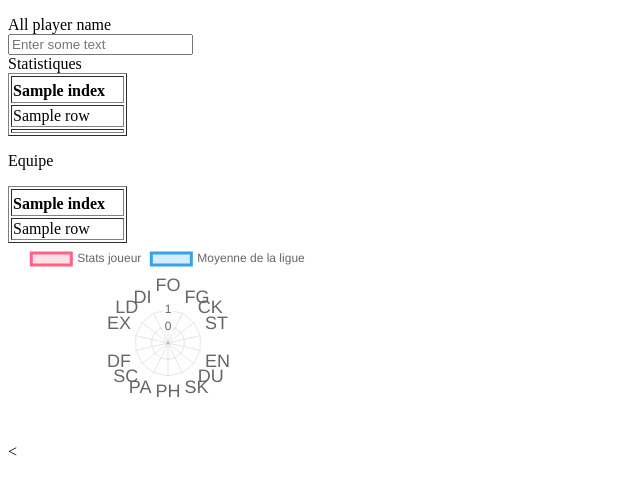
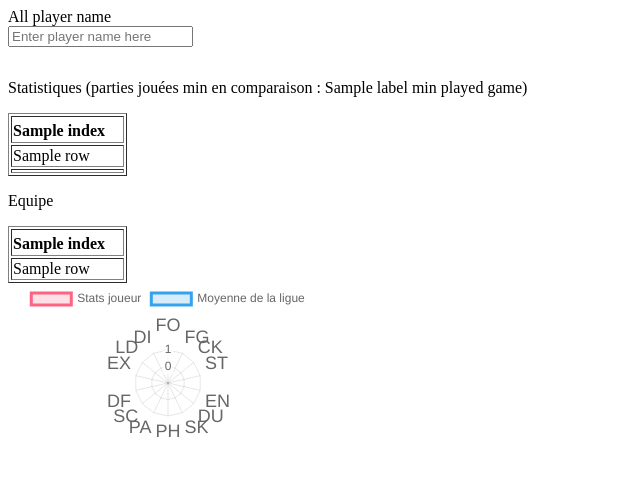
Before and after one commit to MikaelBrassard99/simu-ashl, a Flask app: template template/allStats.html in a window 1280 px wide. Shown: the top 495 px of the page, without its empty margins (0-640 px from the left). Run offline with Flask 3, Linux system fonts and the light colour scheme; the template is opened without the code that fills it: most values are stand-ins (such as "Sample title", 1, 10 or a date in 2020); data that the repository does not hold is empty; some libraries are stand-ins or nearby versions.

Commit message:
update allStats

```diff
--- a/main.py
+++ b/main.py
@@ -1,12 +1,17 @@
 from flask import Flask, render_template, request, jsonify
 # importing pandas as pd
 import pandas as pd
+import numpy as np
 import sqlite3
 
 app = Flask(__name__, template_folder='template', static_folder='static')
 
 data = None
 generalStatsColumns = ['FO', 'FG', 'CK', 'ST','EN', 'DU', 'SK', 'PH', 'PA', 'SC', 'DF', 'EX', 'LD', 'DI']
+
+config_bd = {
+    "MinimumGamePlayed" : 0
+}
 
 
 @app.route("/")
@@ -19,18 +24,20 @@ def allStats():
 
     conn = sqlite3.connect('ASHL13-STHS.db')
 
-    #sql query to match PalyerInfo and PlayerStat who play Pro(status > 1) and have played a minimum of 1 game
-    queryGeneral = 'SELECT PlayerProSeasonStat.Name, PlayerInfo.TeamName, PlayerInfo.PosC, PlayerInfo.PosLW, PlayerInfo.PosRW, PlayerInfo.PosD, PlayerInfo.SalaryAverage, PlayerInfo.CK, PlayerInfo.FG, PlayerInfo.DI, PlayerInfo.SK, PlayerInfo.ST, PlayerInfo.EN, PlayerInfo.DU, PlayerInfo.PH, PlayerInfo.FO, PlayerInfo.PA, PlayerInfo.SC, PlayerInfo.DF, PlayerInfo.PS, PlayerInfo.EX, PlayerInfo.LD, PlayerInfo.PO, PlayerProSeasonStat.GP, PlayerProSeasonStat.Shots, PlayerProSeasonStat.G, PlayerProSeasonStat.A, PlayerProSeasonStat.P, PlayerProSeasonStat.PlusMinus, PlayerProSeasonStat.Pim, PlayerProSeasonStat.ShotsBlock, PlayerProSeasonStat.OwnShotsBlock, PlayerProSeasonStat.OwnShotsMissGoal, PlayerProSeasonStat.Hits, PlayerProSeasonStat.HitsTook, PlayerProSeasonStat.GW, PlayerProSeasonStat.GT, PlayerProSeasonStat.FaceOffWon, PlayerProSeasonStat.FaceOffTotal, PlayerProSeasonStat.PPG, PlayerProSeasonStat.PPA, PlayerProSeasonStat.PPP, PlayerProSeasonStat.PPShots, PlayerProSeasonStat.PKG, PlayerProSeasonStat.PKA, PlayerProSeasonStat.PKP, PlayerProSeasonStat.PKShots, PlayerProSeasonStat.GiveAway, PlayerProSeasonStat.TakeAway, PlayerProSeasonStat.PuckPossesionTime  FROM PlayerProSeasonStat LEFT JOIN PlayerInfo ON PlayerProSeasonStat.Number = PlayerInfo.Number where PlayerProSeasonStat.GP <> 0 and PlayerInfo.Status1 > 1 and PlayerProSeasonStat.GP > 50 ORDER BY PlayerInfo.Name'  # Change 'your_table_name' to the name of your table
-    queryForward = 'SELECT PlayerProSeasonStat.Name, PlayerInfo.TeamName, PlayerInfo.PosC, PlayerInfo.PosLW, PlayerInfo.PosRW, PlayerInfo.PosD, PlayerInfo.SalaryAverage, PlayerInfo.CK, PlayerInfo.FG, PlayerInfo.DI, PlayerInfo.SK, PlayerInfo.ST, PlayerInfo.EN, PlayerInfo.DU, PlayerInfo.PH, PlayerInfo.FO, PlayerInfo.PA, PlayerInfo.SC, PlayerInfo.DF, PlayerInfo.PS, PlayerInfo.EX, PlayerInfo.LD, PlayerInfo.PO, PlayerProSeasonStat.GP, PlayerProSeasonStat.Shots, PlayerProSeasonStat.G, PlayerProSeasonStat.A, PlayerProSeasonStat.P, PlayerProSeasonStat.PlusMinus, PlayerProSeasonStat.Pim, PlayerProSeasonStat.ShotsBlock, PlayerProSeasonStat.OwnShotsBlock, PlayerProSeasonStat.OwnShotsMissGoal, PlayerProSeasonStat.Hits, PlayerProSeasonStat.HitsTook, PlayerProSeasonStat.GW, PlayerProSeasonStat.GT, PlayerProSeasonStat.FaceOffWon, PlayerProSeasonStat.FaceOffTotal, PlayerProSeasonStat.PPG, PlayerProSeasonStat.PPA, PlayerProSeasonStat.PPP, PlayerProSeasonStat.PPShots, PlayerProSeasonStat.PKG, PlayerProSeasonStat.PKA, PlayerProSeasonStat.PKP, PlayerProSeasonStat.PKShots, PlayerProSeasonStat.GiveAway, PlayerProSeasonStat.TakeAway, PlayerProSeasonStat.PuckPossesionTime  FROM PlayerProSeasonStat LEFT JOIN PlayerInfo ON PlayerProSeasonStat.Number = PlayerInfo.Number where PlayerProSeasonStat.GP <> 0 and PlayerInfo.Status1 > 1 and PlayerInfo.PosD = "False" and PlayerProSeasonStat.GP > 50'  # Change 'your_table_name' to the name of your table
-    queryDefence = 'SELECT PlayerProSeasonStat.Name, PlayerInfo.TeamName, PlayerInfo.PosC, PlayerInfo.PosLW, PlayerInfo.PosRW, PlayerInfo.PosD, PlayerInfo.SalaryAverage, PlayerInfo.CK, PlayerInfo.FG, PlayerInfo.DI, PlayerInfo.SK, PlayerInfo.ST, PlayerInfo.EN, PlayerInfo.DU, PlayerInfo.PH, PlayerInfo.FO, PlayerInfo.PA, PlayerInfo.SC, PlayerInfo.DF, PlayerInfo.PS, PlayerInfo.EX, PlayerInfo.LD, PlayerInfo.PO, PlayerProSeasonStat.GP, PlayerProSeasonStat.Shots, PlayerProSeasonStat.G, PlayerProSeasonStat.A, PlayerProSeasonStat.P, PlayerProSeasonStat.PlusMinus, PlayerProSeasonStat.Pim, PlayerProSeasonStat.ShotsBlock, PlayerProSeasonStat.OwnShotsBlock, PlayerProSeasonStat.OwnShotsMissGoal, PlayerProSeasonStat.Hits, PlayerProSeasonStat.HitsTook, PlayerProSeasonStat.GW, PlayerProSeasonStat.GT, PlayerProSeasonStat.FaceOffWon, PlayerProSeasonStat.FaceOffTotal, PlayerProSeasonStat.PPG, PlayerProSeasonStat.PPA, PlayerProSeasonStat.PPP, PlayerProSeasonStat.PPShots, PlayerProSeasonStat.PKG, PlayerProSeasonStat.PKA, PlayerProSeasonStat.PKP, PlayerProSeasonStat.PKShots, PlayerProSeasonStat.GiveAway, PlayerProSeasonStat.TakeAway, PlayerProSeasonStat.PuckPossesionTime  FROM PlayerProSeasonStat LEFT JOIN PlayerInfo ON PlayerProSeasonStat.Number = PlayerInfo.Number where PlayerProSeasonStat.GP <> 0 and PlayerInfo.Status1 > 1 and PlayerInfo.PosD = "True" and PlayerProSeasonStat.GP > 50'  # Change 'your_table_name' to the name of your table
+    #sql query to match PalyerInfo and PlayerStat who play Pro(status > 1) and have played a minimum of MinimumGamePlayed in config_bd variable
+    queryGeneral = f'SELECT PlayerProSeasonStat.Name, PlayerInfo.TeamName, PlayerInfo.PosC, PlayerInfo.PosLW, PlayerInfo.PosRW, PlayerInfo.PosD, PlayerInfo.SalaryAverage, PlayerInfo.CK, PlayerInfo.FG, PlayerInfo.DI, PlayerInfo.SK, PlayerInfo.ST, PlayerInfo.EN, PlayerInfo.DU, PlayerInfo.PH, PlayerInfo.FO, PlayerInfo.PA, PlayerInfo.SC, PlayerInfo.DF, PlayerInfo.PS, PlayerInfo.EX, PlayerInfo.LD, PlayerInfo.PO, PlayerProSeasonStat.GP, PlayerProSeasonStat.Shots, PlayerProSeasonStat.G, PlayerProSeasonStat.A, PlayerProSeasonStat.P, PlayerProSeasonStat.PlusMinus, PlayerProSeasonStat.Pim, PlayerProSeasonStat.ShotsBlock, PlayerProSeasonStat.OwnShotsBlock, PlayerProSeasonStat.OwnShotsMissGoal, PlayerProSeasonStat.Hits, PlayerProSeasonStat.HitsTook, PlayerProSeasonStat.GW, PlayerProSeasonStat.GT, PlayerProSeasonStat.FaceOffWon, PlayerProSeasonStat.FaceOffTotal, PlayerProSeasonStat.PPG, PlayerProSeasonStat.PPA, PlayerProSeasonStat.PPP, PlayerProSeasonStat.PPShots, PlayerProSeasonStat.PKG, PlayerProSeasonStat.PKA, PlayerProSeasonStat.PKP, PlayerProSeasonStat.PKShots, PlayerProSeasonStat.GiveAway, PlayerProSeasonStat.TakeAway, PlayerProSeasonStat.PuckPossesionTime  FROM PlayerProSeasonStat LEFT JOIN PlayerInfo ON PlayerProSeasonStat.Number = PlayerInfo.Number where PlayerProSeasonStat.GP <> 0 and PlayerInfo.Status1 > 1 ORDER BY PlayerInfo.Name'
+    df_gen = pd.read_sql(queryGeneral, conn)
+    config_bd["MinimumGamePlayed"] = ((df_gen['GP'].max()/2))
 
-    df_gen = pd.read_sql(queryGeneral, conn)
+    queryForward = f'SELECT PlayerProSeasonStat.Name, PlayerInfo.TeamName, PlayerInfo.PosC, PlayerInfo.PosLW, PlayerInfo.PosRW, PlayerInfo.PosD, PlayerInfo.SalaryAverage, PlayerInfo.CK, PlayerInfo.FG, PlayerInfo.DI, PlayerInfo.SK, PlayerInfo.ST, PlayerInfo.EN, PlayerInfo.DU, PlayerInfo.PH, PlayerInfo.FO, PlayerInfo.PA, PlayerInfo.SC, PlayerInfo.DF, PlayerInfo.PS, PlayerInfo.EX, PlayerInfo.LD, PlayerInfo.PO, PlayerProSeasonStat.GP, PlayerProSeasonStat.Shots, PlayerProSeasonStat.G, PlayerProSeasonStat.A, PlayerProSeasonStat.P, PlayerProSeasonStat.PlusMinus, PlayerProSeasonStat.Pim, PlayerProSeasonStat.ShotsBlock, PlayerProSeasonStat.OwnShotsBlock, PlayerProSeasonStat.OwnShotsMissGoal, PlayerProSeasonStat.Hits, PlayerProSeasonStat.HitsTook, PlayerProSeasonStat.GW, PlayerProSeasonStat.GT, PlayerProSeasonStat.FaceOffWon, PlayerProSeasonStat.FaceOffTotal, PlayerProSeasonStat.PPG, PlayerProSeasonStat.PPA, PlayerProSeasonStat.PPP, PlayerProSeasonStat.PPShots, PlayerProSeasonStat.PKG, PlayerProSeasonStat.PKA, PlayerProSeasonStat.PKP, PlayerProSeasonStat.PKShots, PlayerProSeasonStat.GiveAway, PlayerProSeasonStat.TakeAway, PlayerProSeasonStat.PuckPossesionTime  FROM PlayerProSeasonStat LEFT JOIN PlayerInfo ON PlayerProSeasonStat.Number = PlayerInfo.Number where  PlayerInfo.Status1 > 1 and PlayerInfo.PosD = "False" and PlayerProSeasonStat.GP > "{config_bd["MinimumGamePlayed"]}"'
+    queryDefence = f'SELECT PlayerProSeasonStat.Name, PlayerInfo.TeamName, PlayerInfo.PosC, PlayerInfo.PosLW, PlayerInfo.PosRW, PlayerInfo.PosD, PlayerInfo.SalaryAverage, PlayerInfo.CK, PlayerInfo.FG, PlayerInfo.DI, PlayerInfo.SK, PlayerInfo.ST, PlayerInfo.EN, PlayerInfo.DU, PlayerInfo.PH, PlayerInfo.FO, PlayerInfo.PA, PlayerInfo.SC, PlayerInfo.DF, PlayerInfo.PS, PlayerInfo.EX, PlayerInfo.LD, PlayerInfo.PO, PlayerProSeasonStat.GP, PlayerProSeasonStat.Shots, PlayerProSeasonStat.G, PlayerProSeasonStat.A, PlayerProSeasonStat.P, PlayerProSeasonStat.PlusMinus, PlayerProSeasonStat.Pim, PlayerProSeasonStat.ShotsBlock, PlayerProSeasonStat.OwnShotsBlock, PlayerProSeasonStat.OwnShotsMissGoal, PlayerProSeasonStat.Hits, PlayerProSeasonStat.HitsTook, PlayerProSeasonStat.GW, PlayerProSeasonStat.GT, PlayerProSeasonStat.FaceOffWon, PlayerProSeasonStat.FaceOffTotal, PlayerProSeasonStat.PPG, PlayerProSeasonStat.PPA, PlayerProSeasonStat.PPP, PlayerProSeasonStat.PPShots, PlayerProSeasonStat.PKG, PlayerProSeasonStat.PKA, PlayerProSeasonStat.PKP, PlayerProSeasonStat.PKShots, PlayerProSeasonStat.GiveAway, PlayerProSeasonStat.TakeAway, PlayerProSeasonStat.PuckPossesionTime  FROM PlayerProSeasonStat LEFT JOIN PlayerInfo ON PlayerProSeasonStat.Number = PlayerInfo.Number where  PlayerInfo.Status1 > 1 and PlayerInfo.PosD = "True" and PlayerProSeasonStat.GP > "{config_bd["MinimumGamePlayed"]}"'
     df_Fwd = pd.read_sql(queryForward, conn)
     df_Def = pd.read_sql(queryDefence, conn)
 
+
     # playerSelect = pd.read_sql(queryDefence, conn)
     conn.close()
-    return render_template("allStats.html", league_data=df_gen, average_Def=generateOVStats(df_Def), average_Fwd=generateOVStats(df_Fwd), avg_league_stat_fwd=generateStats(df_Fwd, generalStatsColumns)[1], avg_league_stat_def=generateStats(df_Def, generalStatsColumns)[1])
+    return render_template("allStats.html", league_data=df_gen, average_Def=generateOVStats(df_Def), average_Fwd=generateOVStats(df_Fwd), avg_league_stat_fwd=generateStats(df_Fwd, generalStatsColumns)[1], avg_league_stat_def=generateStats(df_Def, generalStatsColumns)[1], label_min_played_game = config_bd["MinimumGamePlayed"])
         # Handle other request methods
 
 @app.route("/updateChart", methods=['GET', 'POST'])
@@ -43,22 +50,19 @@ def updateChart():
     conn = sqlite3.connect('ASHL13-STHS.db')
 
     if data:
-        querySelectedPlayer = f'SELECT PlayerProSeasonStat.Name, PlayerInfo.TeamName, PlayerInfo.PosC, PlayerInfo.PosLW, PlayerInfo.PosRW, PlayerInfo.PosD, PlayerInfo.SalaryAverage, PlayerInfo.CK, PlayerInfo.FG, PlayerInfo.DI, PlayerInfo.SK, PlayerInfo.ST, PlayerInfo.EN, PlayerInfo.DU, PlayerInfo.PH, PlayerInfo.FO, PlayerInfo.PA, PlayerInfo.SC, PlayerInfo.DF, PlayerInfo.PS, PlayerInfo.EX, PlayerInfo.LD, PlayerInfo.PO, PlayerProSeasonStat.GP, PlayerProSeasonStat.Shots, PlayerProSeasonStat.G, PlayerProSeasonStat.A, PlayerProSeasonStat.P, PlayerProSeasonStat.PlusMinus, PlayerProSeasonStat.Pim, PlayerProSeasonStat.ShotsBlock, PlayerProSeasonStat.OwnShotsBlock, PlayerProSeasonStat.OwnShotsMissGoal, PlayerProSeasonStat.Hits, PlayerProSeasonStat.HitsTook, PlayerProSeasonStat.GW, PlayerProSeasonStat.GT, PlayerProSeasonStat.FaceOffWon, PlayerProSeasonStat.FaceOffTotal, PlayerProSeasonStat.PPG, PlayerProSeasonStat.PPA, PlayerProSeasonStat.PPP, PlayerProSeasonStat.PPShots, PlayerProSeasonStat.PKG, PlayerProSeasonStat.PKA, PlayerProSeasonStat.PKP, PlayerProSeasonStat.PKShots, PlayerProSeasonStat.GiveAway, PlayerProSeasonStat.TakeAway, PlayerProSeasonStat.PuckPossesionTime  FROM PlayerProSeasonStat LEFT JOIN PlayerInfo ON PlayerProSeasonStat.Number = PlayerInfo.Number where PlayerInfo.Name = "{data}"'  # Change 'your_table_name' to the name of your table
+        querySelectedPlayer = f'SELECT PlayerProSeasonStat.Name, PlayerInfo.TeamName, PlayerInfo.PosC, PlayerInfo.PosLW, PlayerInfo.PosRW, PlayerInfo.PosD, PlayerInfo.SalaryAverage, PlayerInfo.CK, PlayerInfo.FG, PlayerInfo.DI, PlayerInfo.SK, PlayerInfo.ST, PlayerInfo.EN, PlayerInfo.DU, PlayerInfo.PH, PlayerInfo.FO, PlayerInfo.PA, PlayerInfo.SC, PlayerInfo.DF, PlayerInfo.PS, PlayerInfo.EX, PlayerInfo.LD, PlayerInfo.PO, PlayerProSeasonStat.GP, PlayerProSeasonStat.Shots, PlayerProSeasonStat.G, PlayerProSeasonStat.A, PlayerProSeasonStat.P, PlayerProSeasonStat.PlusMinus, PlayerProSeasonStat.Pim, PlayerProSeasonStat.ShotsBlock, PlayerProSeasonStat.OwnShotsBlock, PlayerProSeasonStat.OwnShotsMissGoal, PlayerProSeasonStat.Hits, PlayerProSeasonStat.HitsTook, PlayerProSeasonStat.GW, PlayerProSeasonStat.GT, PlayerProSeasonStat.FaceOffWon, PlayerProSeasonStat.FaceOffTotal, PlayerProSeasonStat.PPG, PlayerProSeasonStat.PPA, PlayerProSeasonStat.PPP, PlayerProSeasonStat.PPShots, PlayerProSeasonStat.PKG, PlayerProSeasonStat.PKA, PlayerProSeasonStat.PKP, PlayerProSeasonStat.PKShots, PlayerProSeasonStat.GiveAway, PlayerProSeasonStat.TakeAway, PlayerProSeasonStat.PuckPossesionTime  FROM PlayerProSeasonStat LEFT JOIN PlayerInfo ON PlayerProSeasonStat.Number = PlayerInfo.Number where PlayerInfo.Name = "{data}"'
 
     else:
-        querySelectedPlayer = 'SELECT PlayerProSeasonStat.Name, PlayerInfo.TeamName, PlayerInfo.PosC, PlayerInfo.PosLW, PlayerInfo.PosRW, PlayerInfo.PosD, PlayerInfo.SalaryAverage, PlayerInfo.CK, PlayerInfo.FG, PlayerInfo.DI, PlayerInfo.SK, PlayerInfo.ST, PlayerInfo.EN, PlayerInfo.DU, PlayerInfo.PH, PlayerInfo.FO, PlayerInfo.PA, PlayerInfo.SC, PlayerInfo.DF, PlayerInfo.PS, PlayerInfo.EX, PlayerInfo.LD, PlayerInfo.PO, PlayerProSeasonStat.GP, PlayerProSeasonStat.Shots, PlayerProSeasonStat.G, PlayerProSeasonStat.A, PlayerProSeasonStat.P, PlayerProSeasonStat.PlusMinus, PlayerProSeasonStat.Pim, PlayerProSeasonStat.ShotsBlock, PlayerProSeasonStat.OwnShotsBlock, PlayerProSeasonStat.OwnShotsMissGoal, PlayerProSeasonStat.Hits, PlayerProSeasonStat.HitsTook, PlayerProSeasonStat.GW, PlayerProSeasonStat.GT, PlayerProSeasonStat.FaceOffWon, PlayerProSeasonStat.FaceOffTotal, PlayerProSeasonStat.PPG, PlayerProSeasonStat.PPA, PlayerProSeasonStat.PPP, PlayerProSeasonStat.PPShots, PlayerProSeasonStat.PKG, PlayerProSeasonStat.PKA, PlayerProSeasonStat.PKP, PlayerProSeasonStat.PKShots, PlayerProSeasonStat.GiveAway, PlayerProSeasonStat.TakeAway, PlayerProSeasonStat.PuckPossesionTime  FROM PlayerProSeasonStat LEFT JOIN PlayerInfo ON PlayerProSeasonStat.Number = PlayerInfo.Number where PlayerInfo.Name = "Max Jones"'  # Change 'your_table_name' to the name of your table
+        querySelectedPlayer = 'SELECT PlayerProSeasonStat.Name, PlayerInfo.TeamName, PlayerInfo.PosC, PlayerInfo.PosLW, PlayerInfo.PosRW, PlayerInfo.PosD, PlayerInfo.SalaryAverage, PlayerInfo.CK, PlayerInfo.FG, PlayerInfo.DI, PlayerInfo.SK, PlayerInfo.ST, PlayerInfo.EN, PlayerInfo.DU, PlayerInfo.PH, PlayerInfo.FO, PlayerInfo.PA, PlayerInfo.SC, PlayerInfo.DF, PlayerInfo.PS, PlayerInfo.EX, PlayerInfo.LD, PlayerInfo.PO, PlayerProSeasonStat.GP, PlayerProSeasonStat.Shots, PlayerProSeasonStat.G, PlayerProSeasonStat.A, PlayerProSeasonStat.P, PlayerProSeasonStat.PlusMinus, PlayerProSeasonStat.Pim, PlayerProSeasonStat.ShotsBlock, PlayerProSeasonStat.OwnShotsBlock, PlayerProSeasonStat.OwnShotsMissGoal, PlayerProSeasonStat.Hits, PlayerProSeasonStat.HitsTook, PlayerProSeasonStat.GW, PlayerProSeasonStat.GT, PlayerProSeasonStat.FaceOffWon, PlayerProSeasonStat.FaceOffTotal, PlayerProSeasonStat.PPG, PlayerProSeasonStat.PPA, PlayerProSeasonStat.PPP, PlayerProSeasonStat.PPShots, PlayerProSeasonStat.PKG, PlayerProSeasonStat.PKA, PlayerProSeasonStat.PKP, PlayerProSeasonStat.PKShots, PlayerProSeasonStat.GiveAway, PlayerProSeasonStat.TakeAway, PlayerProSeasonStat.PuckPossesionTime  FROM PlayerProSeasonStat LEFT JOIN PlayerInfo ON PlayerProSeasonStat.Number = PlayerInfo.Number where PlayerInfo.Name = "Max Jones"'
 
     df_PlayerSel = pd.read_sql(querySelectedPlayer, conn)
 
     teamNameFromPlayerSel = df_PlayerSel['TeamName'][0]
-    querySelectedAllPlayerFromTeamId = f'SELECT PlayerProSeasonStat.Name, PlayerInfo.TeamName, PlayerInfo.PosC, PlayerInfo.PosLW, PlayerInfo.PosRW, PlayerInfo.PosD, PlayerInfo.SalaryAverage, PlayerInfo.CK, PlayerInfo.FG, PlayerInfo.DI, PlayerInfo.SK, PlayerInfo.ST, PlayerInfo.EN, PlayerInfo.DU, PlayerInfo.PH, PlayerInfo.FO, PlayerInfo.PA, PlayerInfo.SC, PlayerInfo.DF, PlayerInfo.PS, PlayerInfo.EX, PlayerInfo.LD, PlayerInfo.PO, PlayerProSeasonStat.GP, PlayerProSeasonStat.Shots, PlayerProSeasonStat.G, PlayerProSeasonStat.A, PlayerProSeasonStat.P, PlayerProSeasonStat.PlusMinus, PlayerProSeasonStat.Pim, PlayerProSeasonStat.ShotsBlock, PlayerProSeasonStat.OwnShotsBlock, PlayerProSeasonStat.OwnShotsMissGoal, PlayerProSeasonStat.Hits, PlayerProSeasonStat.HitsTook, PlayerProSeasonStat.GW, PlayerProSeasonStat.GT, PlayerProSeasonStat.FaceOffWon, PlayerProSeasonStat.FaceOffTotal, PlayerProSeasonStat.PPG, PlayerProSeasonStat.PPA, PlayerProSeasonStat.PPP, PlayerProSeasonStat.PPShots, PlayerProSeasonStat.PKG, PlayerProSeasonStat.PKA, PlayerProSeasonStat.PKP, PlayerProSeasonStat.PKShots, PlayerProSeasonStat.GiveAway, PlayerProSeasonStat.TakeAway, PlayerProSeasonStat.PuckPossesionTime  FROM PlayerProSeasonStat LEFT JOIN PlayerInfo ON PlayerProSeasonStat.Number = PlayerInfo.Number where PlayerInfo.TeamName = "{teamNameFromPlayerSel}"'  # Change 'your_table_name' to the name of your table
+    querySelectedAllPlayerFromTeamId = f'SELECT PlayerProSeasonStat.Name, PlayerInfo.TeamName, PlayerInfo.PosC, PlayerInfo.PosLW, PlayerInfo.PosRW, PlayerInfo.PosD, PlayerInfo.SalaryAverage, PlayerInfo.CK, PlayerInfo.FG, PlayerInfo.DI, PlayerInfo.SK, PlayerInfo.ST, PlayerInfo.EN, PlayerInfo.DU, PlayerInfo.PH, PlayerInfo.FO, PlayerInfo.PA, PlayerInfo.SC, PlayerInfo.DF, PlayerInfo.PS, PlayerInfo.EX, PlayerInfo.LD, PlayerInfo.PO, PlayerProSeasonStat.GP, PlayerProSeasonStat.Shots, PlayerProSeasonStat.G, PlayerProSeasonStat.A, PlayerProSeasonStat.P, PlayerProSeasonStat.PlusMinus, PlayerProSeasonStat.Pim, PlayerProSeasonStat.ShotsBlock, PlayerProSeasonStat.OwnShotsBlock, PlayerProSeasonStat.OwnShotsMissGoal, PlayerProSeasonStat.Hits, PlayerProSeasonStat.HitsTook, PlayerProSeasonStat.GW, PlayerProSeasonStat.GT, PlayerProSeasonStat.FaceOffWon, PlayerProSeasonStat.FaceOffTotal, PlayerProSeasonStat.PPG, PlayerProSeasonStat.PPA, PlayerProSeasonStat.PPP, PlayerProSeasonStat.PPShots, PlayerProSeasonStat.PKG, PlayerProSeasonStat.PKA, PlayerProSeasonStat.PKP, PlayerProSeasonStat.PKShots, PlayerProSeasonStat.GiveAway, PlayerProSeasonStat.TakeAway, PlayerProSeasonStat.PuckPossesionTime  FROM PlayerProSeasonStat LEFT JOIN PlayerInfo ON PlayerProSeasonStat.Number = PlayerInfo.Number where PlayerInfo.TeamName = "{teamNameFromPlayerSel}"'
     df_AllPlayerFromTeamId = pd.read_sql(querySelectedAllPlayerFromTeamId, conn)
-
     #verify if player is D or Fwd
-    # playerSelect = pd.read_sql(queryDefence, conn)
     conn.close()
     #show all player of the team where the player is at
-    print(getAvgFilteredStat(df_AllPlayerFromTeamId))
     response_data = {'values':df_PlayerSel.to_json(orient='records'), 'labels': generalStatsColumns, 'playerSelSorted': generateOVStats(df_PlayerSel).to_json(orient='records'), 'playersFromTeamSel' : generateOVStats(df_AllPlayerFromTeamId).to_json(orient='records')}
     return jsonify(response_data)
 
@@ -77,8 +81,8 @@ def openStats():
 
 
 def set_global(data_in):
-    global data  # Use the global keyword to indicate that you're modifying the global variable
-    data = data_in  # Set the value of the global variable
+    global data
+    data = data_in
 
 #fonction generant les stats (average stats: prends les champs de la bd et realise la moyenne des données) et (tabledata: cree une table de donnée permettant de visualiser les stats moyenne)
 def generateStats(data, statsOrder):
--- a/static/script.js
+++ b/static/script.js
@@ -73,7 +73,7 @@ function getSelectedValue(selectedValue) {
         $("#result").text("Processed value: " + value);
         synchRadarChart();
       },
-      error: function (xhr, status, error) {},
+      error: function (xhr, status, error) { },
     });
   });
 }
@@ -155,7 +155,7 @@ document.addEventListener("click", function (e) {
       }
       table.replaceChild(clone_tbody, org_tbody);
     }
-  } catch (error) {}
+  } catch (error) { }
 });
 
 const input = document.querySelector("input");
@@ -209,19 +209,28 @@ function updateRadarChart(avg_league_stat_def, avg_league_stat_fwd) {
         let valueAvgOff = document.getElementById(i + "_off").innerHTML;
 
         //verify if is a defensman of not to make the diff between is stats and the general stats of the league at is position
+        //i==0|| i==23 || i==25 || i==26 || i==41 is SalaryAverage , Pim, ShotsBlock, OwnShotsBlock and GiveAway so we dont want do be red when its negative
         if (chart_playerSelStat.PosD == "True") {
           newValueTd =
             "(" + Math.round(valueOfPlayerSelectOV - valueAvgDef) + ")";
-          if((valueOfPlayerSelectOV - valueAvgDef)<0){document.getElementById(i + "_diff").style.color = "red";}
-          else{document.getElementById(i + "_diff").style.color = "green";}
+          if ((valueOfPlayerSelectOV - valueAvgDef) < -0.5) {
+            (i == 0 || i == 23 || i == 25 || i == 26 || i == 41) ? document.getElementById(i + "_diff").style.color = "green" : document.getElementById(i + "_diff").style.color = "red";
+          }
+          else {
+            (i == 0 || i == 23 || i == 25 || i == 26 || i == 41) ? document.getElementById(i + "_diff").style.color = "red" : document.getElementById(i + "_diff").style.color = "green";
+          }
         } else {
           newValueTd =
             "(" + Math.round(valueOfPlayerSelectOV - valueAvgOff) + ")";
-          if((valueOfPlayerSelectOV - valueAvgOff)<0){document.getElementById(i + "_diff").style.color = "red";}
-          else{document.getElementById(i + "_diff").style.color = "green";}
+          if ((valueOfPlayerSelectOV - valueAvgOff) < -0.5) {
+            (i == 0 || i == 23 || i == 25 || i == 26 || i == 41) ? document.getElementById(i + "_diff").style.color = "green" : document.getElementById(i + "_diff").style.color = "red";
+          }
+          else {
+            (i == 0 || i == 23 || i == 25 || i == 26 || i == 41) ? document.getElementById(i + "_diff").style.color = "red" : document.getElementById(i + "_diff").style.color = "green";
+          }
         }
+
         document.getElementById(i).innerHTML = valueOfPlayerSelectOV;
-
         document.getElementById(i + "_diff").innerHTML = newValueTd;
         document.getElementById(i + "_team").innerHTML = Math.round(valueOfPlayersTeamSelectOV);
       }
--- a/template/allStats.html
+++ b/template/allStats.html
@@ -17,14 +17,12 @@
 </head>
 
 <body>
-    <p id="PlayerName"></p>
-    <table>
     <!-- drop down player select -->
     <div class="table-wrap">
 
         <head>All player name</head>
         <div class="menu">
-                <input placeholder="Enter some text" name="name" list="playerSelected" />
+            <input placeholder="Enter player name here" name="name" list="playerSelected" />
             <datalist id="playerSelected">
                 {% for index, row in league_data.iterrows() %}
                 <option value="{{ row['Name'] }}">
@@ -34,11 +32,10 @@
             </datalist>
         </div>
     </div>
-
+    <p id="PlayerName"></p>
     <!-- stats gen off/def, repopulate tds when playerSelcted change -->
-        <div class="table-wrap">
-
-            <head>Statistiques</head>
+    <div class="table-wrap" style="overflow-x: scroll;">
+        <p>Statistiques (parties jouées min en comparaison : {{label_min_played_game}})</p>
         <table border="1" class="sortable">
             <thead>
                 <tr>
@@ -109,10 +106,8 @@
         </table>
     </div>
 
-
     <!-- stats gen team -->
-        <div class="table-wrap">
-
+    <div class="table-wrap" style="overflow-x: scroll;">
         <p id="TeamName">Equipe</p>
         <table border="1" class="sortable">
             <thead>
@@ -142,8 +137,7 @@
     <div class="radar_div">
         <canvas id="radarChart"></canvas>
     </div>
-    </table>
-    < <!-- general player stats -->
+    <!-- general player stats -->
     <script src="{{ url_for('static', filename='script.js') }}"></script>
     <script>
         var avgdef = {{ avg_league_stat_def | safe }};
```
Also changed, not shown: static/sortable-table.js (line endings or trailing spaces), static/styles.css (line endings or trailing spaces). Lines whose indentation alone changed are shown as unchanged.
